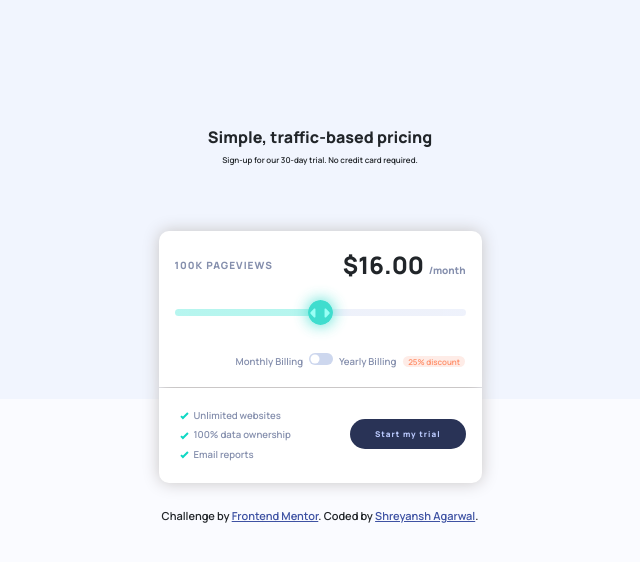
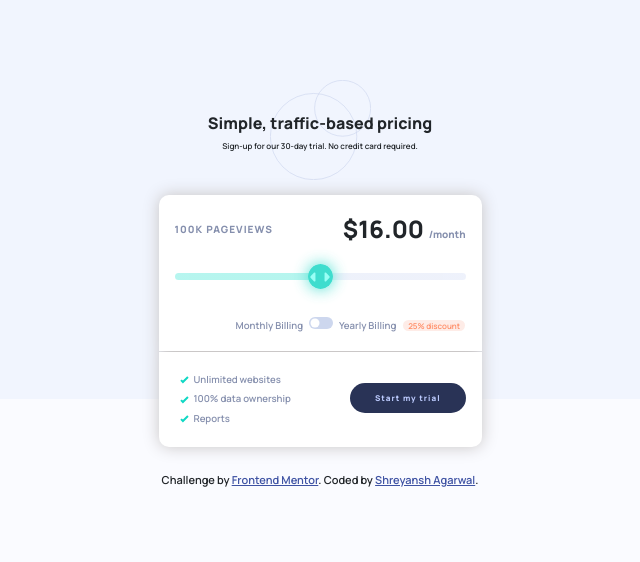
Before and after one commit to ShreyanshIITK20/Interactive-pricing-component, a plain HTML site: page index.html in a window 1280 px wide. Shown: the whole page, without its empty margins (320-960 px from the left). Drawn offline with nearby package versions, Linux system fonts and the light colour scheme.

Commit message:
SVG path corrections

```diff
--- a/index.html
+++ b/index.html
@@ -22,8 +22,10 @@
 </head>
 <body>
   <div class="head">
-    <p style="font-weight: 800;margin-bottom: 5px;">Simple, traffic-based pricing</p>
-    <p style="font-size: 8px;">Sign-up for our 30-day trial. No credit card required.</p>
+    <div class="headcontent">
+      <p style="font-weight: 800;margin-bottom: 5px;">Simple, traffic-based pricing</p>
+      <p style="font-size: 8px;">Sign-up for our 30-day trial. No credit card required.</p>
+    </div>
   </div>
 
   <div class="box">
@@ -64,7 +66,7 @@
         <div class="content col-md-6 left">
           <p><img src="./images/icon-check.svg">Unlimited websites</p>
           <p><img src="./images/icon-check.svg">100% data ownership</p>
-          <p><img src="./images/icon-check.svg">Email reports</p>
+          <p><img src="./images/icon-check.svg">Reports</p>
         </div>
         <div class="content col-md-6 right">
           <button type="button" class="btn btn-primary btn-sm"><p>Start my trial</p></button>
--- a/styles.css
+++ b/styles.css
@@ -11,8 +11,18 @@ body{
 .head{
     text-align: center;
     font-size: 1rem;
-    margin: 45px auto 65px auto;
+    margin: 0px auto 15px auto;
     width: 300px;
+    height: 100px;
+    background-image: url('./images/pattern-circles.svg');
+    background-repeat: no-repeat;
+    background-size:contain;
+    overflow: auto;
+    background-position-x: center;
+}
+.headcontent{
+    position: relative;
+    transform: translateY(75%);
 }
 
 .box{
```
